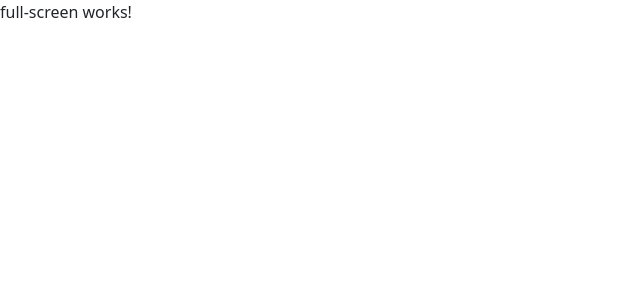
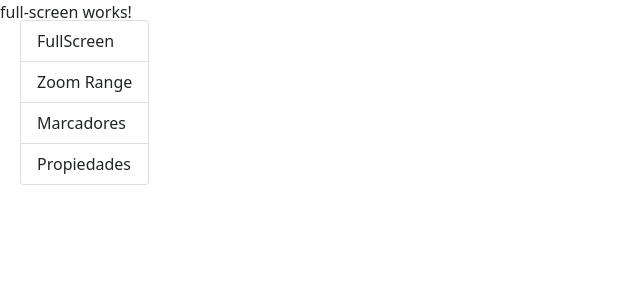
Before and after one commit to martin0123478/Map-App, an Angular app: page /mapas/fullScreen in a window 1280 px wide. Shown: the top 300 px of the page, without its empty margins (0-640 px from the left). Built offline with nearby package versions, Linux system fonts and the light colour scheme.

Commit message:
creación de menu

```diff
--- a/src/app/app.component.html
+++ b/src/app/app.component.html
@@ -1 +1,2 @@
+<app-menu></app-menu>
 <router-outlet></router-outlet>
--- a/src/app/shared/menu/menu.component.html
+++ b/src/app/shared/menu/menu.component.html
@@ -1 +1,7 @@
-<p>menu works!</p>
+<ul class="list-group">
+  <li *ngFor="let item of menuItem"
+  [routerLink]="[item.ruta]"
+  class="list-group-item">
+    {{item.nombre}}
+  </li>
+</ul>
--- a/src/app/shared/menu/menu.component.ts
+++ b/src/app/shared/menu/menu.component.ts
@@ -1,16 +1,33 @@
 import { Component, OnInit } from '@angular/core';
-
+interface MenuItem{
+  ruta:String;
+  nombre:String;
+}
 @Component({
   selector: 'app-menu',
   templateUrl: './menu.component.html',
   styles: [
   ]
 })
-export class MenuComponent implements OnInit {
+export class MenuComponent  {
 
-  constructor() { }
-
-  ngOnInit(): void {
-  }
+  menuItem:MenuItem[]=[
+    {
+      ruta:'/mapas/fullscreen',
+      nombre:'FullScreen'
+    },
+    {
+      ruta:'/mapas/zoomRange',
+      nombre:'Zoom Range'
+    },
+    {
+      ruta:'/mapas/marcadores',
+      nombre:'Marcadores'
+    },
+    {
+      ruta:'/mapas/propiedades',
+      nombre:'Propiedades'
+    },
+  ]
 
 }
--- a/src/styles.css
+++ b/src/styles.css
@@ -1 +1,7 @@
 /* You can add global styles to this file, and also import other style files */
+app-menu{
+  position: fixed;
+  top:20px;
+  left: 20px;
+  z-index: 999999;
+}
```
